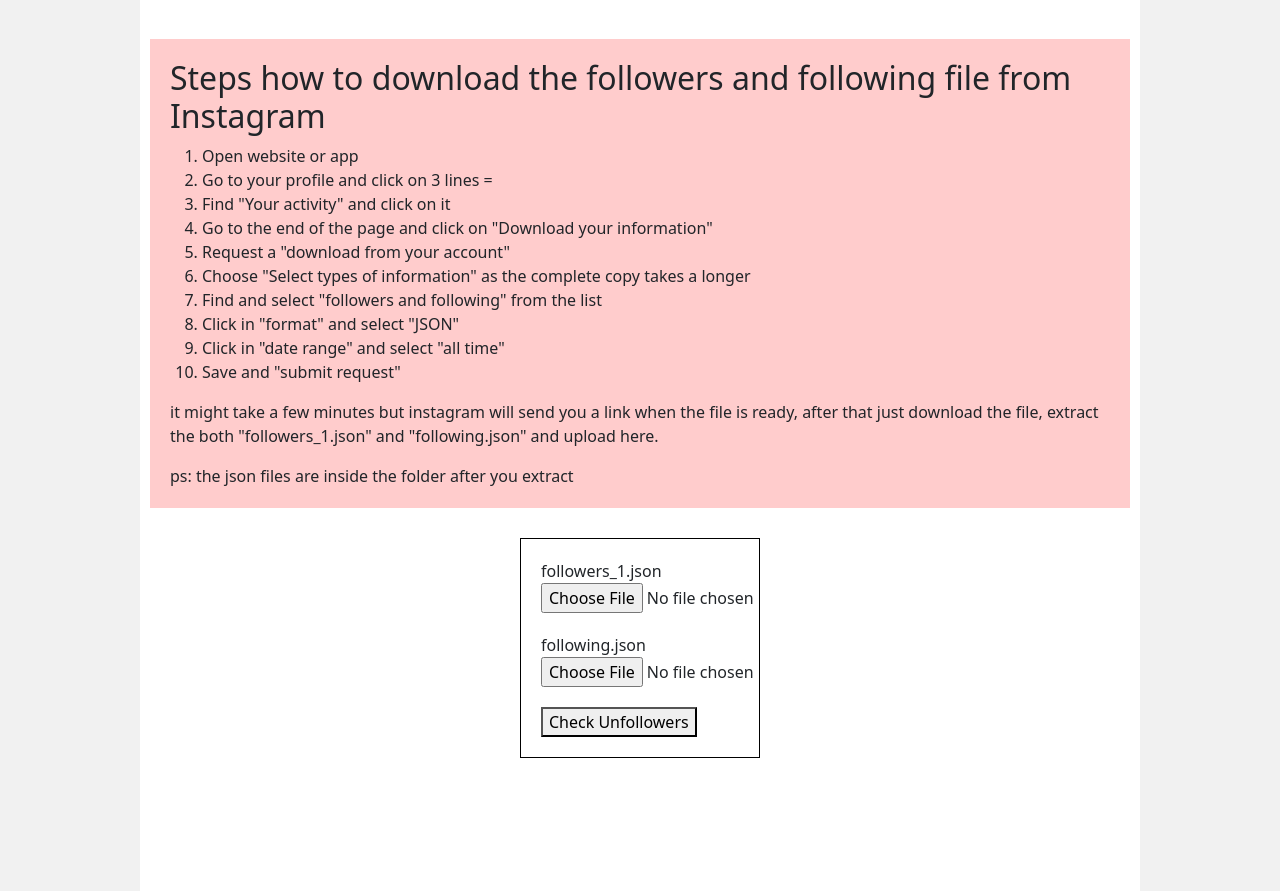
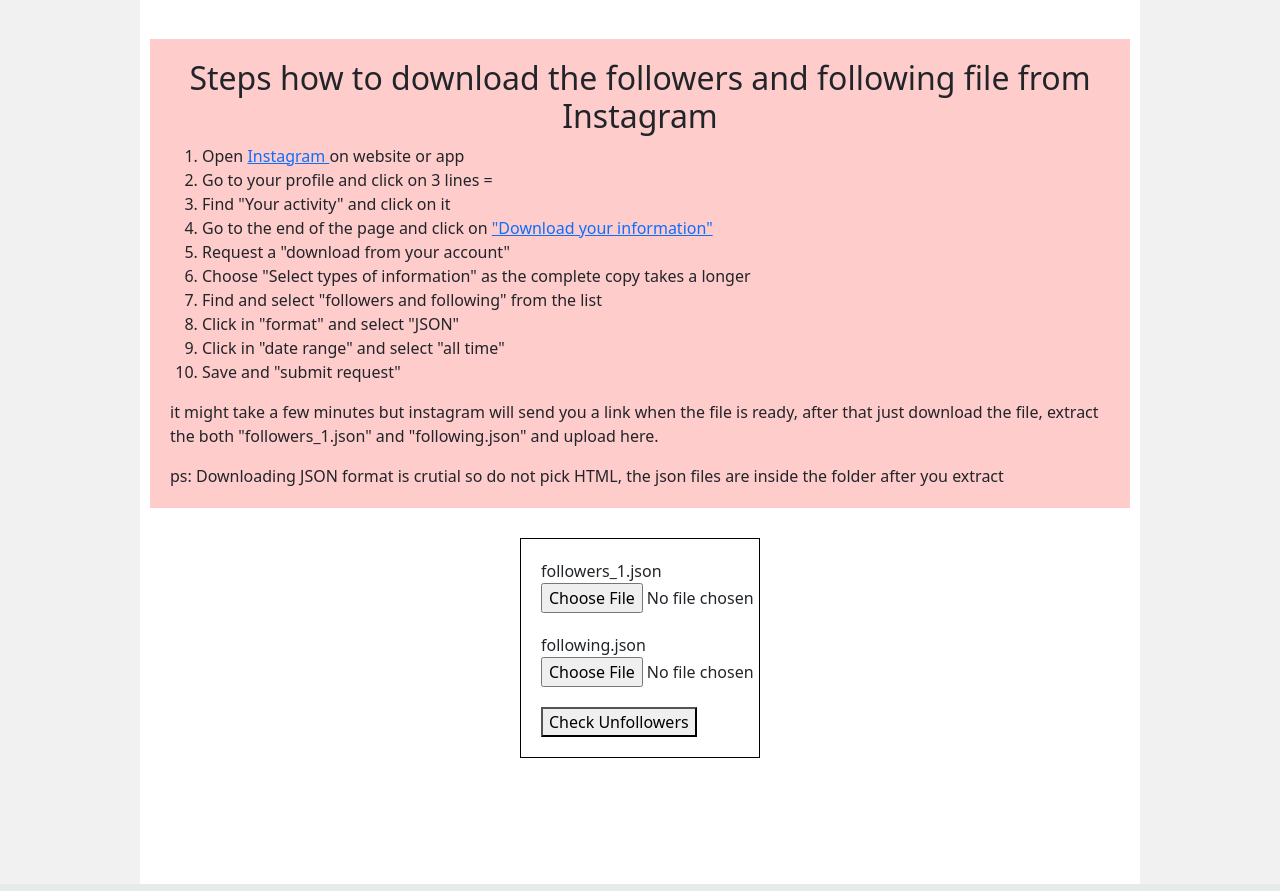
Before and after one commit to giordanobruno01/Unfollower_Instagram_Website, a plain HTML site: page index.html in a window 1280 px wide. Shown: the part 57-948 px from the top of the page. Drawn offline with nearby package versions, Linux system fonts and the light colour scheme.

Commit message:
small changes

```diff
--- a/index.html
+++ b/index.html
@@ -9,7 +9,7 @@
     <link rel="stylesheet" href="style.css">
     <script src="script.js"></script>
 
-    <title>Unfollower Instagram</title>
+    <title>Unfollower for Instagram</title>
 </head>
 
 <body>
@@ -35,12 +35,12 @@
     <main >
 
         <div id="youtube">
-            <h2>Steps how to download the followers and following file from Instagram</h2>
+            <h2 style="text-align: center;">Steps how to download the followers and following file from Instagram</h2>
             <ol>
-                <li>Open website or app</li>
+                <li>Open <a href="http://instagram.com" target="_blank">Instagram </a> on website or app</li>
                 <li>Go to your profile and click on 3 lines =</li>
                 <li>Find "Your activity" and click on it</li>
-                <li>Go to the end of the page and click on "Download your information"</li>
+                <li>Go to the end of the page and click on <a href="https://www.instagram.com/download/request" target="_blank">"Download your information"</a></li>
                 <li>Request a "download from your account"</li>
                 <li>Choose "Select types of information" as the complete copy takes a longer</li>
                 <li>Find and select "followers and following" from the list</li>
@@ -50,7 +50,7 @@
 
             </ol>
             <p>  it might take a few minutes but instagram will send you a link when the file is ready, after that just download the file, extract the both "followers_1.json" and "following.json" and upload here.</p>
-            <aside>ps: the json files are inside the folder after you extract</aside>
+            <aside>ps: Downloading JSON format is crutial so do not pick HTML, the json files are inside the folder after you extract</aside>
 
             <!-- <iframe width="560" height="315" src="https://www.youtube.com/embed/oSRoNBJQ2KQ" title="YouTube video player" frameborder="0" allow="accelerometer; autoplay; clipboard-write; encrypted-media; gyroscope; picture-in-picture; web-share" allowfullscreen></iframe> -->
         </div>
@@ -71,7 +71,6 @@
         <div id="result-box">
             <p id="unfollowers-list"> </p>
 
-            <p id="unfollowers-list-link"><a href=https://www.instagram.com target=_blank></a> <br></p>
 
         </div>
         <script src="https://cdn.jsdelivr.net/npm/bootstrap@5.3.0/dist/js/bootstrap.bundle.min.js"
--- a/script.js
+++ b/script.js
@@ -101,7 +101,7 @@
   //   document.getElementById("unfollowers-list-link").innerHTML = notFollowingBackLink[index];
 
   // }
-  var l  = "Click to Unfollow <br>";
+  var l  = "Click the link to Unfollow <br>";
   for (let index = 0; index < notFollowingBack.length; index++) {
 
     l = l + ( "<a href="+notFollowingBackLink[index]+" target="+ "_blank> "+notFollowingBack[index]+" </a> <br>");
--- a/style.css
+++ b/style.css
@@ -39,8 +39,8 @@
   margin-bottom: 20px;
 }
 #result-box {
-
-  padding: 50px;
+  text-align: center;
+  padding: 20px;
 
 }
 footer {
```
